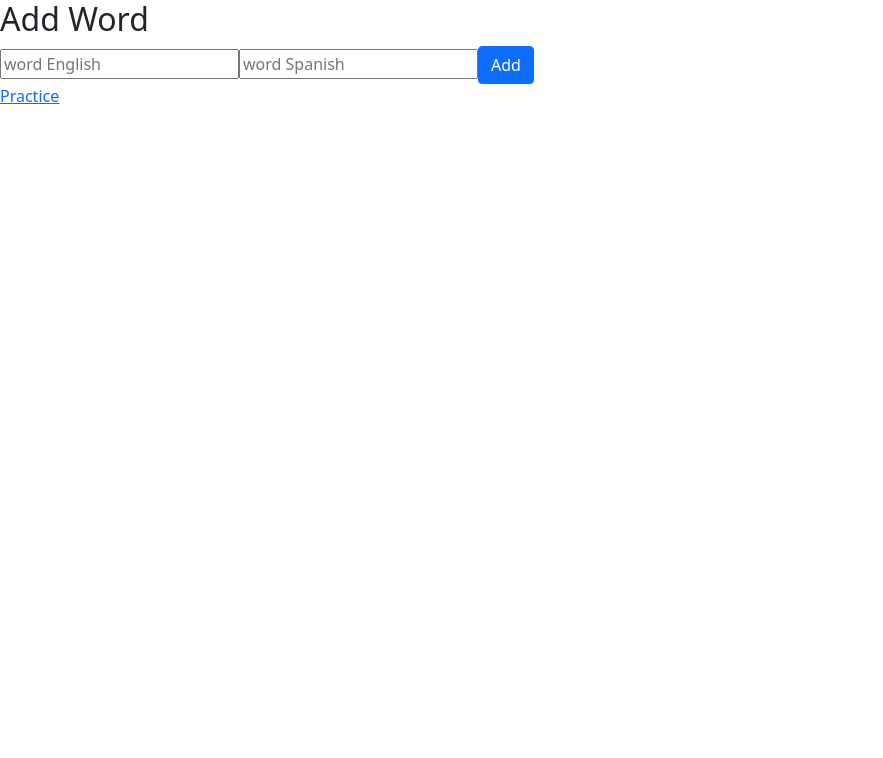
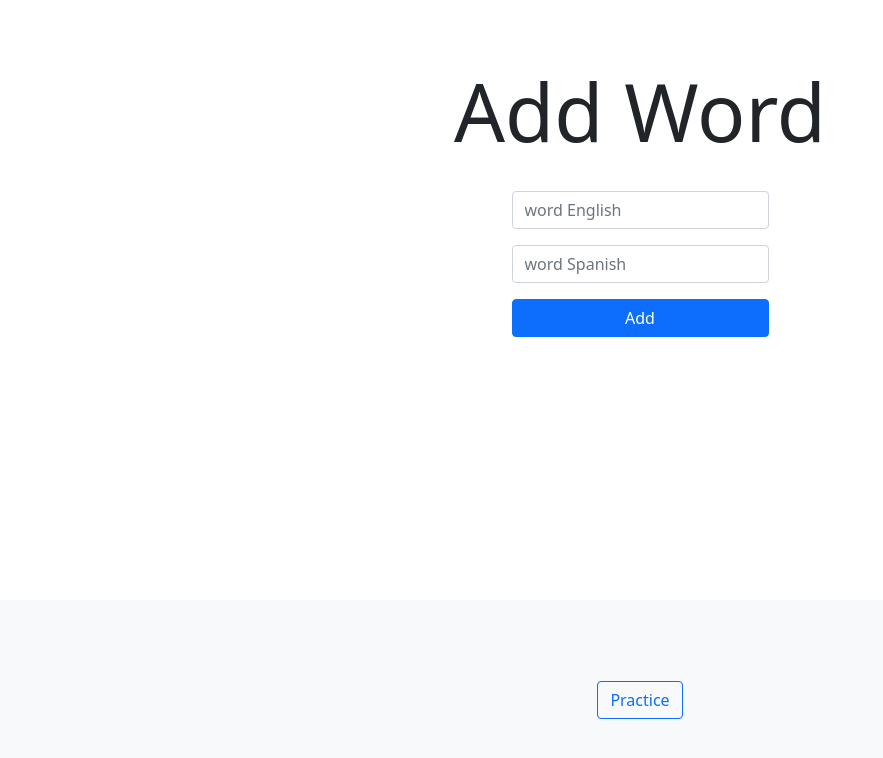
Before and after one commit to Lopez089/wordEnglish, a Next.js app: page / in a window 1280 px wide. Shown: the top 758 px of the page, without its empty margins (0-883 px from the left). Built offline with nearby package versions, Linux system fonts and the light colour scheme.

Commit message:
feature (app) : styles home

```diff
--- a/components/formAddWord.js
+++ b/components/formAddWord.js
@@ -2,6 +2,7 @@ import Button from '../components/button'
 import { useState } from 'react'
 import firebase from 'firebase/app'
 import 'firebase/firestore'
+import { Form } from 'react-bootstrap'
 
 // TODO:
 // test and refactor
@@ -33,12 +34,18 @@ const FormAddWord = () => {
 
   return (
     <>
-      <h2>Add Word</h2>
-      <form>
-        <input type='text' placeholder='word English' value={english} onChange={(e) => handleOnchageEnglish(e)} />
-        <input type='text' placeholder='word Spanish' value={spanish} onChange={(e) => handleOnchageSpanish(e)} />
-        <Button handleClick={handleSubmit}>Add </Button>
-      </form>
+      <h2 className=' display-1 text-center mb-3'>Add Word</h2>
+      <Form>
+        <Form.Group className='mt-3'>
+          <Form.Control type='text' placeholder='word English' value={english} onChange={(e) => handleOnchageEnglish(e)} />
+        </Form.Group>
+        <Form.Group className='mt-3'>
+          <Form.Control type='text' placeholder='word Spanish' value={spanish} onChange={(e) => handleOnchageSpanish(e)} />
+        </Form.Group>
+        <Form.Group className='mt-3 d-grid'>
+          <Button handleClick={handleSubmit}>Add </Button>
+        </Form.Group>
+      </Form>
     </>
   )
 }
--- a/pages/index.js
+++ b/pages/index.js
@@ -1,6 +1,7 @@
 import Head from 'next/head'
 import FormAddWord from '../components/formAddWord'
 import Link from 'next/link'
+import { Button } from 'react-bootstrap'
 
 const Home = () => {
   return (
@@ -11,12 +12,12 @@ const Home = () => {
         <link rel='icon' href='/favicon.ico' />
       </Head>
 
-      <main>
-        <section>
+      <main className='vh-100'>
+        <section className='h-50 d-flex flex-column justify-content-center align-items-center'>
           <FormAddWord />
         </section>
-        <section>
-          <Link href='/practice'>Practice</Link>
+        <section className='fixed-bottom h-25 bg-light d-flex justify-content-center align-items-center'>
+          <Button variant='outline-primary' href='/practice'>Practice</Button>
         </section>
       </main>
     </div>
--- a/pages/practice.js
+++ b/pages/practice.js
@@ -84,6 +84,11 @@ const Practice = () => {
   }
   return (
     <main className='vh-100'>
+      <div clasName='m-4'>
+        <svg xmlns='http://www.w3.org/2000/svg' width='20' height='20' fill='currentColor' class='bi bi-arrow-left-square' viewBox='0 0 16 16'>
+          <path fill-rule='evenodd' d='M15 2a1 1 0 0 0-1-1H2a1 1 0 0 0-1 1v12a1 1 0 0 0 1 1h12a1 1 0 0 0 1-1V2zM0 2a2 2 0 0 1 2-2h12a2 2 0 0 1 2 2v12a2 2 0 0 1-2 2H2a2 2 0 0 1-2-2V2zm11.5 5.5a.5.5 0 0 1 0 1H5.707l2.147 2.146a.5.5 0 0 1-.708.708l-3-3a.5.5 0 0 1 0-.708l3-3a.5.5 0 1 1 .708.708L5.707 7.5H11.5z' />
+        </svg>
+      </div>
       <Container className='h-50 d-flex justify-content-center align-items-center'>
         <Row>
 
```
